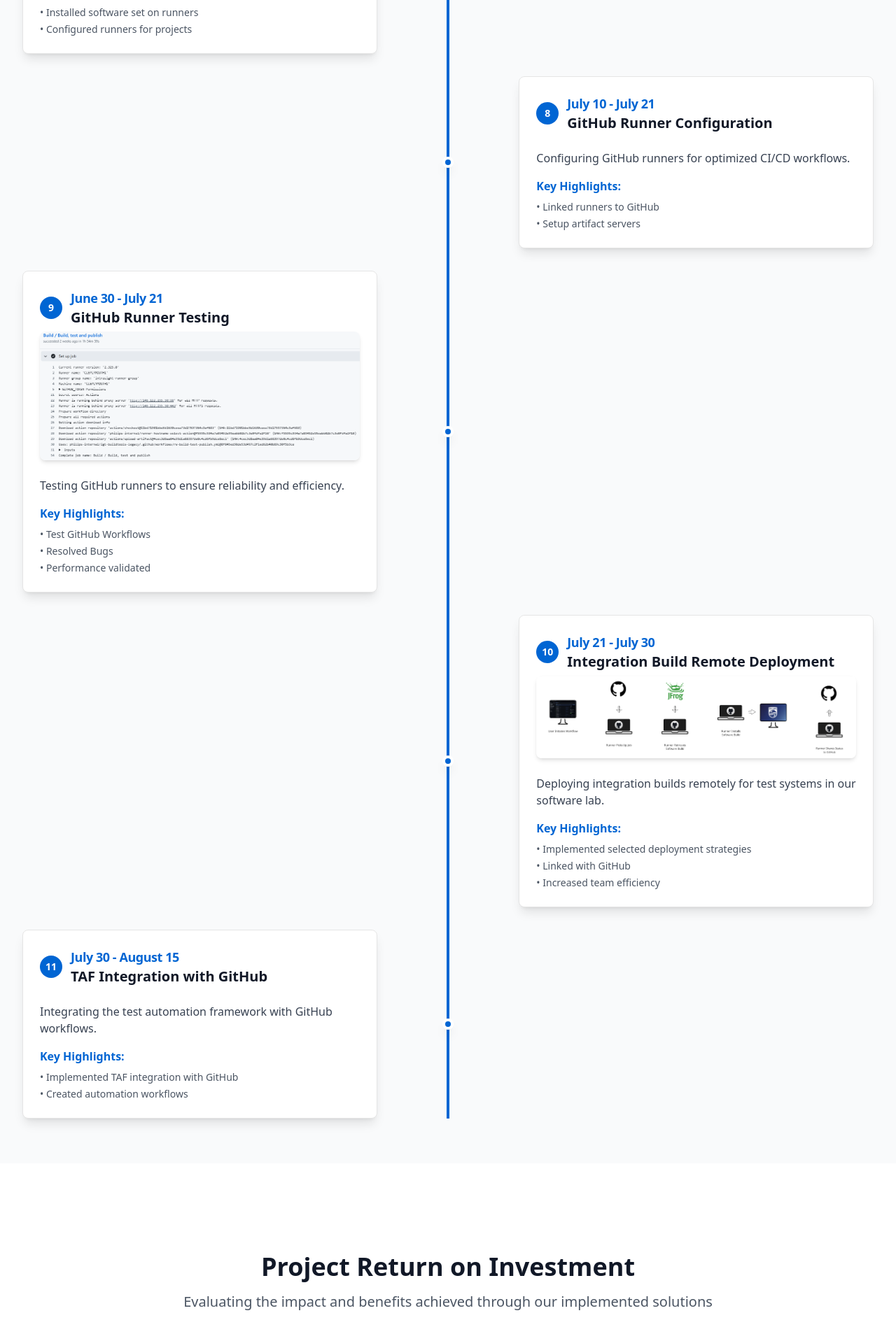
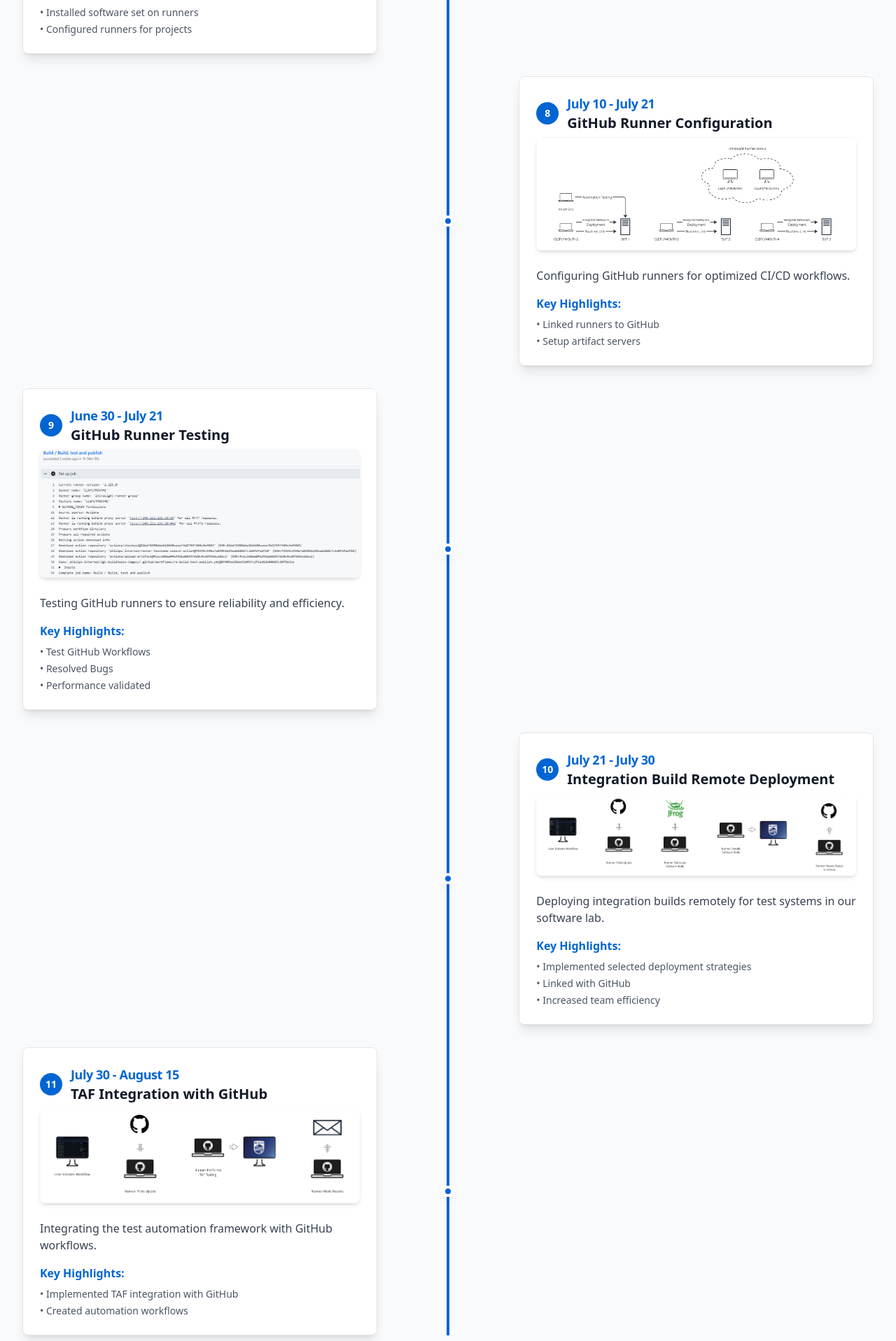
Before and after one commit to TomStevenson1/intern-demo, a React (Create React App) app: page / in a window 1280 px wide. Shown: the part 6354-8271 px from the top of the page at 70% size. Built offline with nearby package versions, Linux system fonts and the light colour scheme.

Commit message:
timeline images

```diff
--- a/src/components/sections/Timeline.tsx
+++ b/src/components/sections/Timeline.tsx
@@ -87,7 +87,7 @@
       title: "GitHub Runner Configuration",
       description: "Configuring GitHub runners for optimized CI/CD workflows.",
       highlights: ["Linked runners to GitHub", "Setup artifact servers"],
-      image: "" // Placeholder for image
+      image: "images/timeline/RunnerConfiguration.png"
     },
     {
       week: "June 30 - July 21",
@@ -108,7 +108,7 @@
       title: "TAF Integration with GitHub",
       description: "Integrating the test automation framework with GitHub workflows.",
       highlights: ["Implemented TAF integration with GitHub", "Created automation workflows"],
-      image: "" // Placeholder for image
+      image: "images/timeline/TAFWorkflow.png"
     }
   ];
 
```
Also changed, not shown: public/images/timeline/RunnerConfiguration.png (added), public/images/timeline/TAFWorkflow.png (added).
